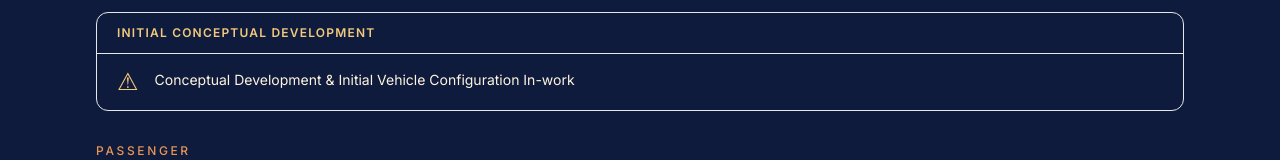
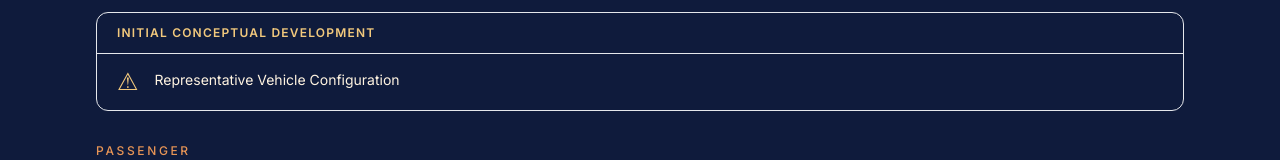
Before and after one commit to mohr365-creator/Revia, a Next.js app: page /aircraft/regional in a window 1280 px wide. Shown: the part 453-613 px from the top of the page. Built offline with nearby package versions, Linux system fonts and the light colour scheme; no server answers; the database is empty.

Commit message:
Tighten ConceptBanner message to 'Representative Vehicle Configuration'
https://claude.ai/code/session_01AnRXg1QeXBJ8bxpcchoDxc

```diff
--- a/src/app/aircraft/regional/page.tsx
+++ b/src/app/aircraft/regional/page.tsx
@@ -24,7 +24,7 @@ export default function CommercialPage() {
 
       <section className="bg-navy py-16">
         <Container>
-          <ConceptBanner message="Conceptual Development & Initial Vehicle Configuration In-work" />
+          <ConceptBanner message="Representative Vehicle Configuration" />
           <div id="passenger" className="scroll-mt-24">
             <Eyebrow>Passenger</Eyebrow>
             <h2 className="mt-4 font-serif text-2xl text-cream">
--- a/src/components/aircraft/ConceptBanner.tsx
+++ b/src/components/aircraft/ConceptBanner.tsx
@@ -9,7 +9,7 @@ export function ConceptBanner({ message }: { message?: string }) {
       <div className="flex items-start gap-4 px-5 py-4">
         <span className="text-2xl leading-none text-saffron" aria-label="Caution">⚠</span>
         <p className="text-sm text-cream/70">
-          {message ?? "Conceptual Development & Initial Vehicle Configuration In-work"}
+          {message ?? "Representative Vehicle Configuration"}
         </p>
       </div>
     </div>
```
